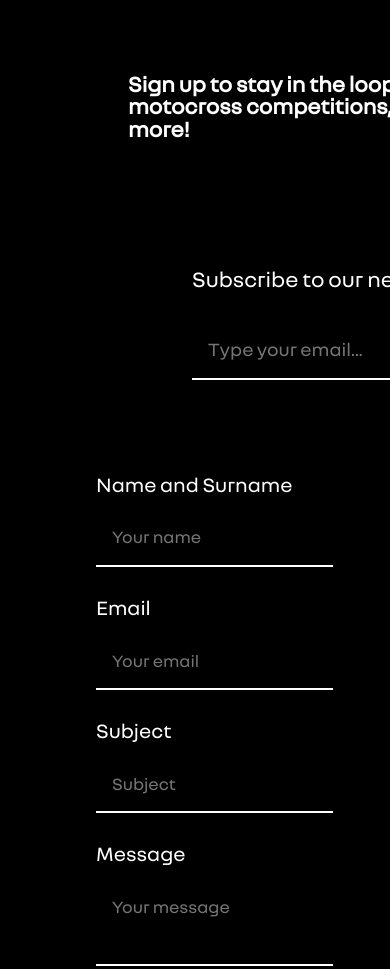
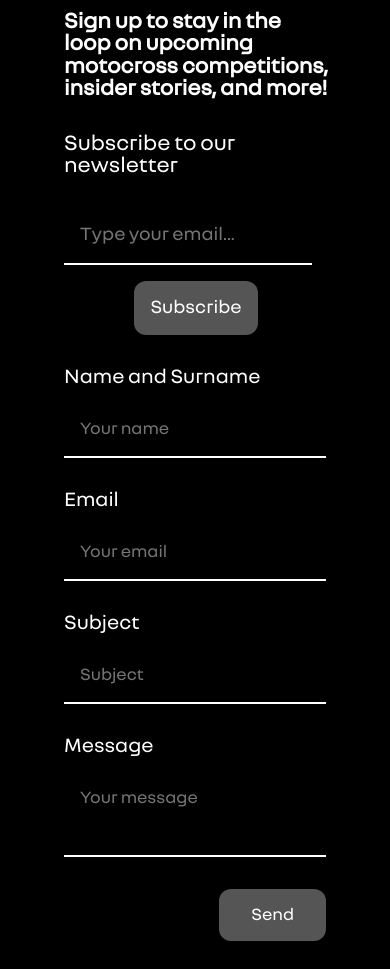
Before and after one commit to IsmaelManz26/MxIsmaelManzano, a plain HTML site: page contact.html in a window 390 px wide. Shown: the part 600-1569 px from the top of the page. Drawn offline with Linux system fonts and the light colour scheme; files whose address does not match are found by name.

Commit message:
Responsive Contact, title home  and atheletes

```diff
--- a/assets/css/atheletes.css
+++ b/assets/css/atheletes.css
@@ -573,4 +573,7 @@ body {
     margin-bottom: 2rem;
     margin-top: 2rem;
   }
+  .hero-image {
+    padding-top: 70%;
+  }
 }
--- a/assets/css/contact.css
+++ b/assets/css/contact.css
@@ -89,7 +89,7 @@ body {
   height: 100%;
   background-image: url("../Fotos/contact.jpg");
   background-size: cover;
-  background-position: center;
+  background-position: center center;
   background-repeat: no-repeat;
 }
 
@@ -374,4 +374,25 @@ body {
   }
 }
 @media screen and (max-width: 500px) {
+  .contact-subscribe {
+    padding: 0;
+    gap: 2rem;
+  }
+  .contact-info {
+    gap: 2rem;
+  }
+  .contact-subscribe h2 {
+    margin-bottom: 0;
+  }
+  .subscribe-box {
+    padding: 0;
+    flex-direction: column;
+  }
+  .subscribe-form {
+    flex-direction: column;
+    gap: 1rem;
+  }
+  .contact-form {
+    padding: 0;
+  }
 }
```
Also changed, not shown: index.html (+5 -5 lines).
